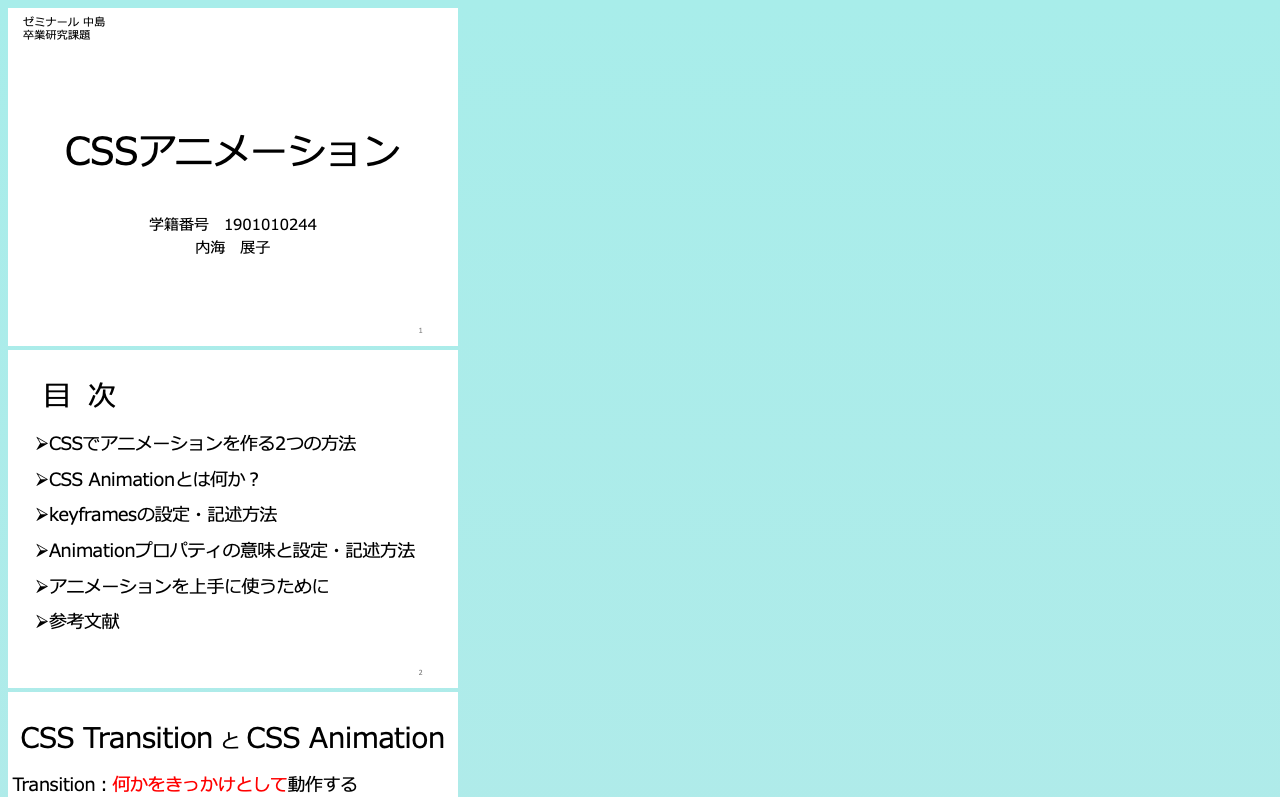
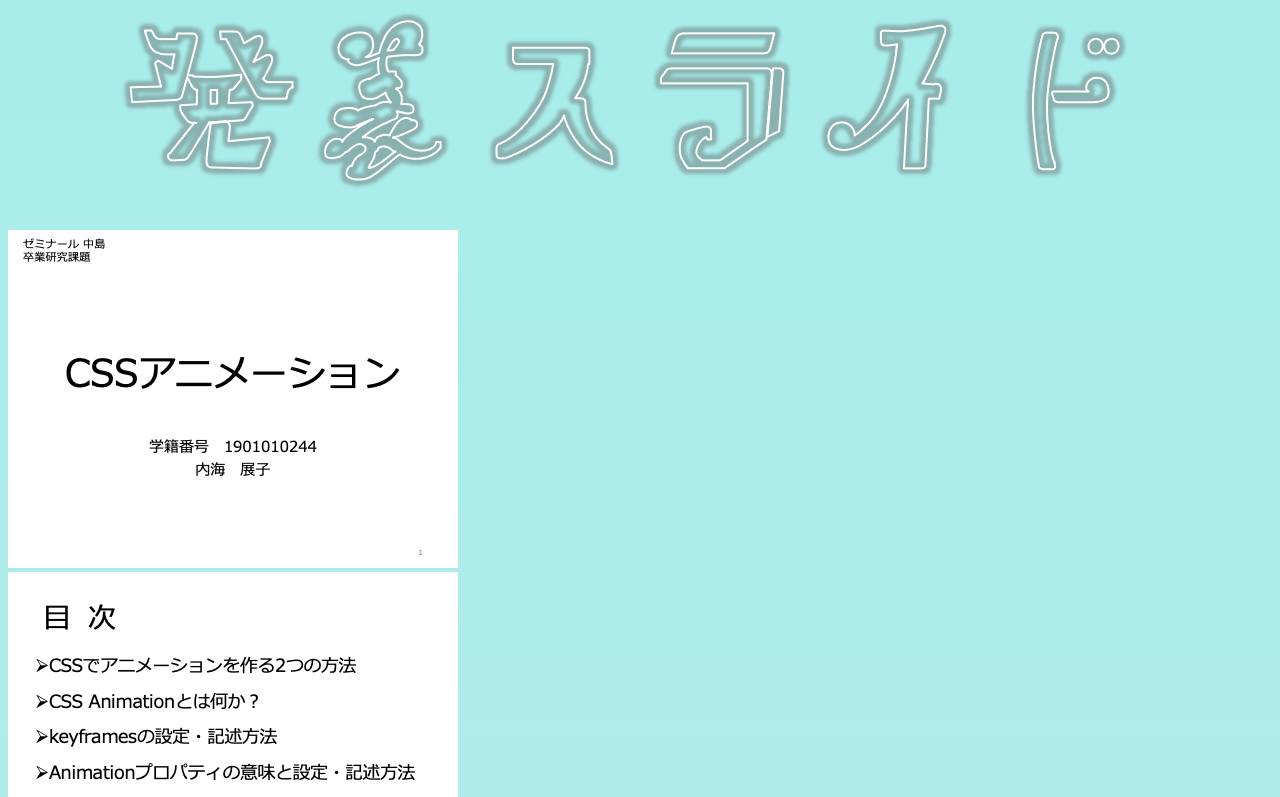
Before and after one commit to UCHIUMI-NOBUKO/SnowWhite, a plain HTML site: page slide.html in a window 1280 px wide. Shown: the top 797 px of the page. Drawn offline with Linux system fonts and the light colour scheme.

Commit message:
Add files via upload

```diff
--- a/slide.html
+++ b/slide.html
@@ -14,6 +14,9 @@ body {
 		</style>
 	</head>
 	<body>
+		<div style="text-align: center">
+		<img src="images/image01.png">
+		</div>
 		<img src="slideimage/slide1.png"><br>
 		<img src="slideimage/slide2.png"><br>
 		<img src="slideimage/slide3.png"><br>
```
